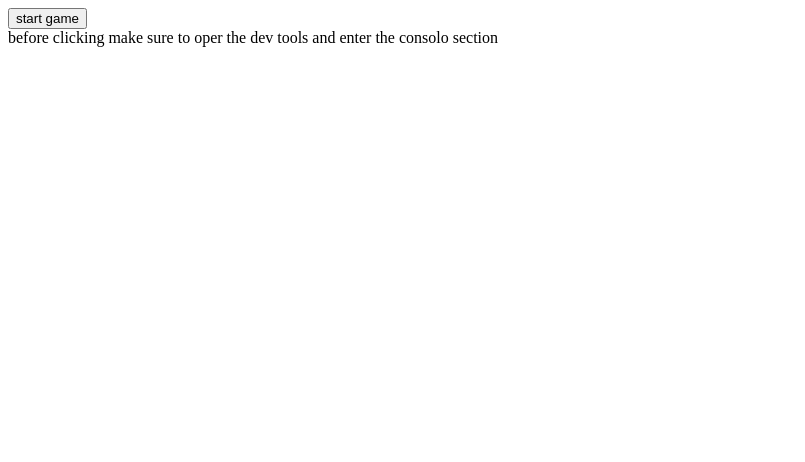
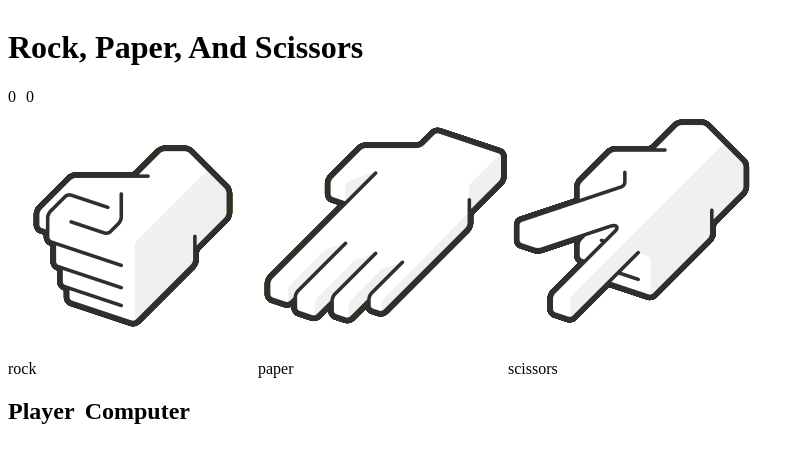
Before and after one commit to chicco4/rock-paper-scissor, a plain HTML site: page index.html in a window 1280 px wide. Shown: the whole page, without its empty margins (0-805 px from the left). Drawn offline with Linux system fonts and the light colour scheme.

Commit message:
clarity up

```diff
--- a/index.html
+++ b/index.html
@@ -1,17 +1,52 @@
 <!DOCTYPE html>
 <html lang="en">
+
 <head>
     <meta charset="UTF-8">
     <meta http-equiv="X-UA-Compatible" content="IE=edge">
     <meta name="viewport" content="width=device-width, initial-scale=1.0">
     <title>rock paper scissors</title>
-    <link rel=¨stylesheet¨ type=¨text/css¨ href=¨style.css¨>
+    <link rel="stylesheet" href="style.css">
 </head>
+
 <body>
-
-    <button onclick = "game()">start game</button>
-    <div>before clicking make sure to oper the dev tools and enter the consolo section</div>
-
+    <div class="container"></div>
+    <h1 class="heading">Rock, Paper, And Scissors</h1>
+    <div class="score">
+        <div class="player-score">0</div>
+        <div class="computer-score">0</div>
+    </div>
+    <div class="message"></div>
+    <div class="cards">
+        <div class="card">
+            <img src="images/rock-white.png" alt="rock" class="card-image" data-image="rock" />
+            <div class="text">rock</div>
+        </div>
+        <div class="card">
+            <img src="images/paper-white.png" alt="paper" class="card-image" data-image="paper" />
+            <div class="text">paper</div>
+        </div>
+        <div class="card">
+            <img src="images/scissors-white.png" alt="scissors" class="card-image" data-image="scissors" />
+            <div class="text">scissors</div>
+        </div>
+    </div>
+    <div class="dashboard">
+        <div class="side">
+            <h2 class="heading">Player</h2>
+            <div class="player-selection">
+                <!-- <p>Rock</p> -->
+            </div>
+        </div>
+        <div class="side">
+            <h2 class="heading">Computer</h2>
+            <div class="computer-selection">
+                <!-- <p>Paper</p> -->
+            </div>
+        </div>
+    </div>
+    </div>
     <script src="script.js"></script>
 </body>
+
 </html>
--- a/script.js
+++ b/script.js
@@ -1,7 +1,16 @@
-const myArray = ["rock", "paper", "scissors"];
+
+let playerscore = 0;
+let computerscore = 0;
 
 function computerPlay() {
-    return myArray[~~(Math.random() * myArray.length)];
+    let opt = randomIntFromInterval(1, 3);
+    if (opt==0) {
+        return "rock";
+    }
+}
+
+function randomIntFromInterval(min, max) { // min and max included
+    return Math.floor(Math.random() * (max - min + 1) + min)
 }
 
 function playRound(playerSelection, computerSelection) {
@@ -40,21 +49,19 @@ function playRound(playerSelection, computerSelection) {
 }
 
 function game() {
-    let playerscore = 0;
-    let computerscore = 0;
 
     for (let i = 0; i < 5; i++) {
-        let sign = prompt("enter sign: ","rock");
+        let sign = prompt("enter sign: ", "rock");
         let util = playRound(sign, computerPlay());
         console.log(util);
-        if(util.includes("player")){
+        if (util.includes("player")) {
             playerscore++;
         }
-        if(util.includes("computer")){
+        if (util.includes("computer")) {
             computerscore++;
         }
     }
-    console.log("player: "+playerscore+", computer: "+computerscore);
+    console.log("player: " + playerscore + ", computer: " + computerscore);
     if (playerscore > computerscore) {
         console.log("player wins");
     } else {
--- a/style.css
+++ b/style.css
@@ -0,0 +1,26 @@
+body {
+    display: flex;
+    flex-direction: column;
+}
+
+.container {
+    display: flex;
+    justify-items: center;
+    align-items: center;
+}
+.score {
+    display: flex;
+    flex-direction: row;
+    gap: 10px;
+}
+
+.cards {
+    display: flex;
+    flex-direction: row;
+}
+
+.dashboard {
+    display: flex;
+    flex-direction: row;
+    gap: 10px;
+}
```
Also changed, not shown: images/no/paper.jpg (deleted), images/no/paperOK.jpg (deleted), images/no/rock1.jpg (deleted), images/no/rockOK.jpg (deleted), images/no/scissors1.png (deleted), images/no/scissorsOK.jpg (deleted), images/paper-white.png (added), images/rock-white.png (added), images/scissors-white.png (added).
